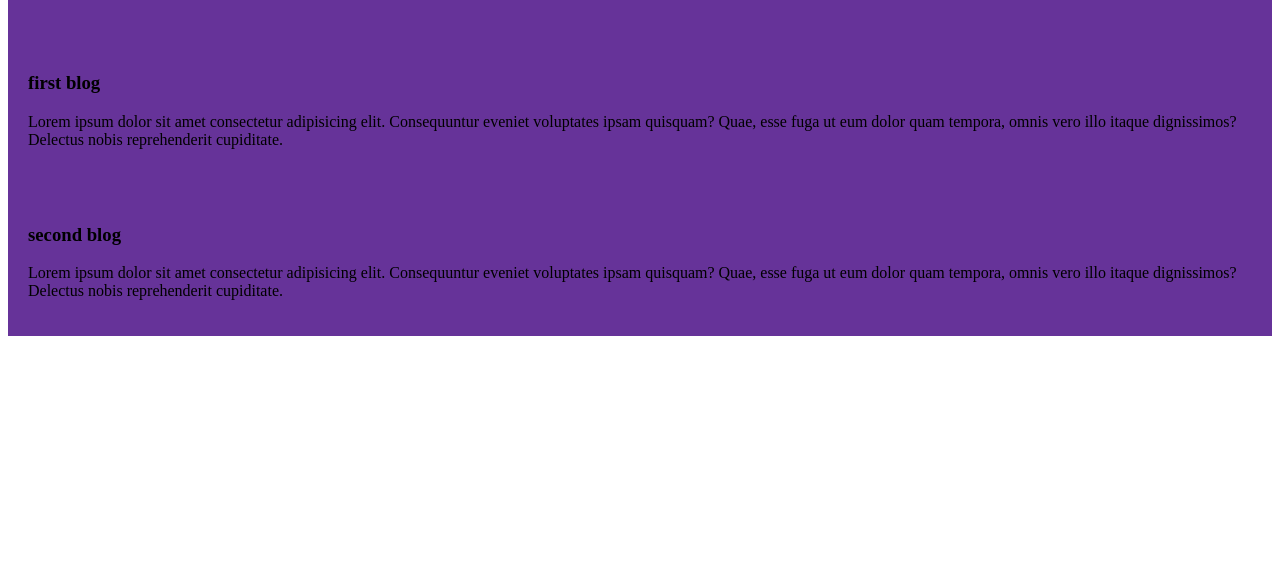
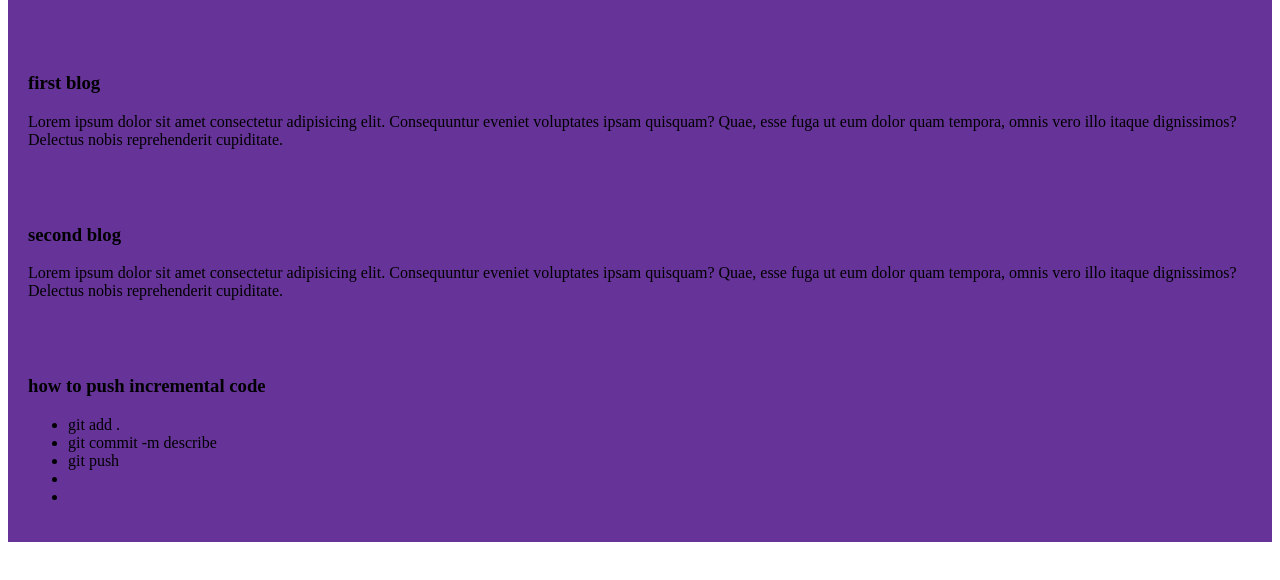
Before and after one commit to Jalal99rock/my-simple-website1, a plain HTML site: page index.html in a window 1280 px wide. Shown: the part 126-706 px from the top of the page. Drawn offline with Linux system fonts and the light colour scheme.

Commit message:
third blog list

```diff
--- a/index.html
+++ b/index.html
@@ -22,6 +22,16 @@
         <p>Lorem ipsum dolor sit amet consectetur adipisicing elit. Consequuntur eveniet voluptates ipsam quisquam? Quae, esse fuga ut eum dolor quam tempora, omnis vero illo itaque dignissimos? Delectus nobis reprehenderit cupiditate.</p>
 
     </div>
+    <div>
+        <h3>how to push incremental code </h3>
+        <ul>
+            <li>git add .</li>
+            <li>git commit -m describe</li>
+            <li>git push</li>
+            <li></li>
+            <li></li>
+        </ul>
+    </div>
 
 </body>
 </html>
```
